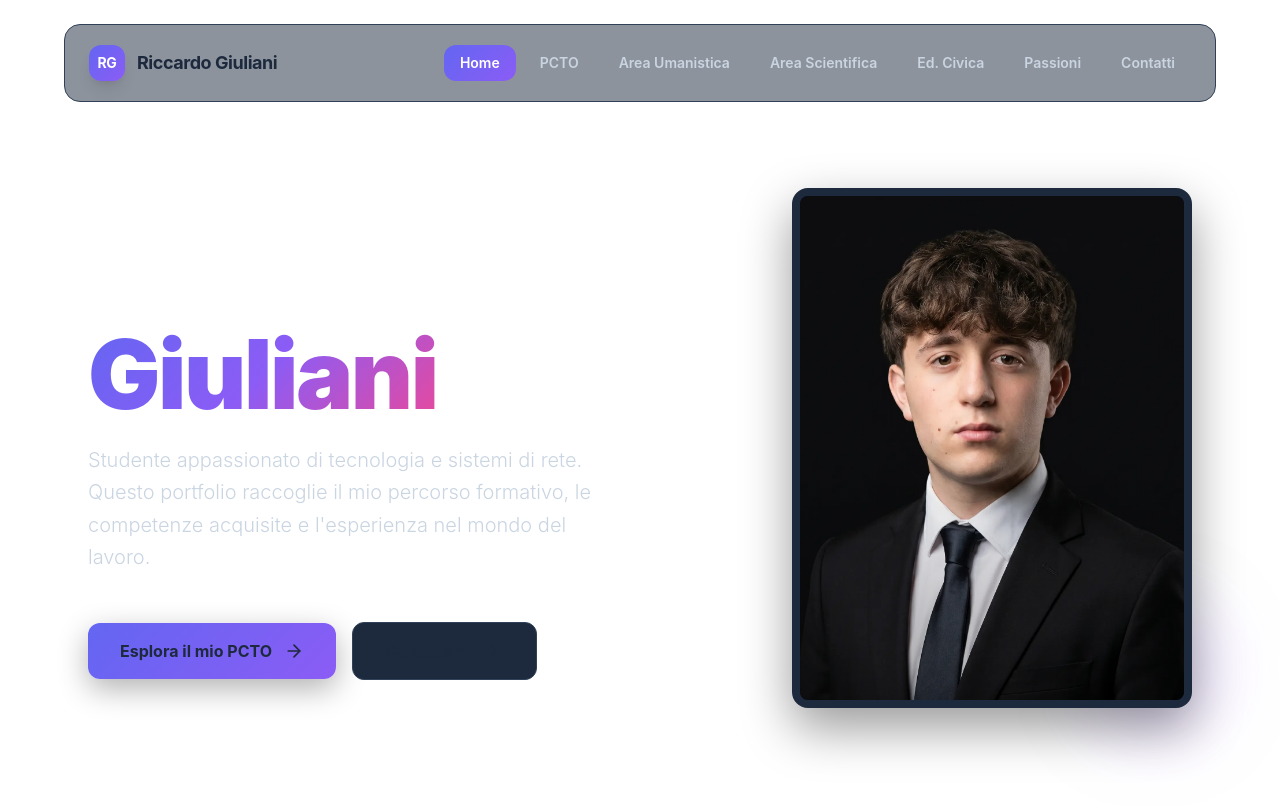
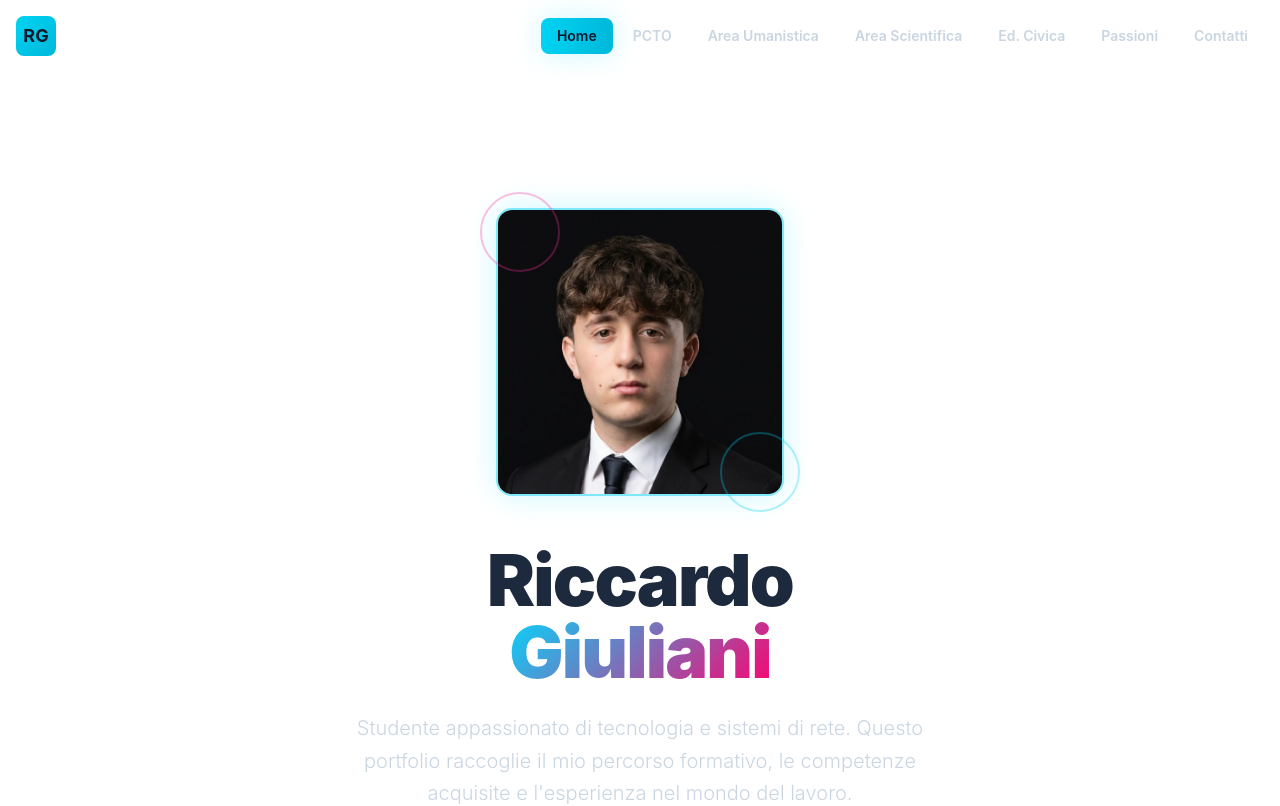
Before and after one commit to giuls-35456/portfolio-giuliani, a React (Vite) app: page /#/ in a window 1280 px wide. Shown: the top 806 px of the page. Built offline with nearby package versions, Linux system fonts and the light colour scheme.

Commit message:
Rivoluzione Grafica Totale: nuovo layout centrato, palette Cyan/Magenta, ritaglio foto aggressivo e performance ottimizzate

```diff
--- a/components/Navbar.tsx
+++ b/components/Navbar.tsx
@@ -1,26 +1,24 @@
 import React, { useState, useEffect } from 'react';
 import { Link, useLocation } from 'react-router-dom';
 import { motion, AnimatePresence } from 'framer-motion';
-import { Menu, X, Calendar, School } from 'lucide-react';
+import { Menu, X } from 'lucide-react';
 import { ROUTES } from '../constants';
 
 /**
- * Navbar Component.
- * Design moderno con effetto glassmorphism e menu mobile ottimizzato.
+ * Navbar - Design Minimalista Ultra-Moderno
+ * Palette Cyan/Magenta, layout pulito e veloce.
  */
 const Navbar: React.FC = () => {
   const location = useLocation();
   const [isOpen, setIsOpen] = useState(false);
   const [scrolled, setScrolled] = useState(false);
 
-  // Gestione dello scroll per cambiare l'aspetto della navbar
   useEffect(() => {
     const handleScroll = () => setScrolled(window.scrollY > 20);
     window.addEventListener('scroll', handleScroll);
     return () => window.removeEventListener('scroll', handleScroll);
   }, []);
 
-  // Chiudi il menu mobile al cambio di rotta
   useEffect(() => {
     setIsOpen(false);
   }, [location]);
@@ -28,87 +26,34 @@ const Navbar: React.FC = () => {
   return (
     <>
       <nav
-        className={`fixed top-0 left-0 right-0 z-50 transition-all duration-300 px-4 py-4 md:py-6 ${
-          scrolled ? 'bg-slate-900/90 shadow-md' : 'bg-transparent'
+        className={`fixed top-0 left-0 right-0 z-50 transition-all duration-300 px-4 py-4 ${
+          scrolled ? 'bg-slate-900/80 backdrop-blur-sm shadow-lg' : 'bg-transparent'
         }`}
       >
-        <div className="max-w-6xl mx-auto">
-          <div className={`rounded-2xl px-6 py-3 flex justify-between items-center relative transition-all duration-300 ${
-            scrolled
-              ? 'bg-slate-800/80 border border-slate-700 shadow-lg'
-              : 'bg-slate-800/50 border border-slate-700'
-          }`}>
-
-            {/* Logo Section con Hover Card Informativa */}
-            <div className="relative group">
-              <Link to="/" className="text-lg font-bold text-white tracking-tight flex items-center gap-3 py-2">
-                <motion.span
-                  className="w-9 h-9 gradient-primary rounded-xl flex items-center justify-center text-white font-bold text-sm shadow-lg"
-                  whileHover={{ scale: 1.1 }}
-                  whileTap={{ scale: 0.95 }}
-                >
+        <div className="max-w-7xl mx-auto flex justify-between items-center">
+          {/* Logo */}
+          <Link to="/" className="flex items-center gap-2 group">
+            <div className="w-10 h-10 bg-gradient-to-br from-cyan-400 to-cyan-500 rounded-lg flex items-center justify-center text-slate-900 font-bold text-lg group-hover:shadow-glow transition-all">
               RG
-                </motion.span>
-                <span className="hidden sm:inline font-bold">Riccardo Giuliani</span>
+            </div>
+            <span className="hidden sm:inline text-white font-bold text-lg">Riccardo</span>
           </Link>
 
-              {/* Hover Card (Desktop Only) */}
-              <div className="absolute top-full left-0 mt-3 w-72 bg-slate-800/95 backdrop-blur-xl rounded-2xl shadow-2xl border border-slate-700 p-6 opacity-0 invisible group-hover:opacity-100 group-hover:visible transition-all duration-300 transform translate-y-2 group-hover:translate-y-0 z-50 pointer-events-none group-hover:pointer-events-auto">
-                <div className="absolute -top-2 left-6 w-4 h-4 bg-slate-800 border-t border-l border-slate-700 transform rotate-45"></div>
-
-                <div className="space-y-5 relative z-10">
-                  <div className="flex items-center gap-4">
-                    <div className="w-12 h-12 rounded-2xl gradient-primary flex items-center justify-center text-white font-bold text-lg shadow-inner">
-                      RG
-                    </div>
-                    <div>
-                      <p className="font-bold text-white leading-tight">Riccardo Giuliani</p>
-                      <p className="text-xs text-indigo-400 font-semibold uppercase tracking-wider">Informatica & TLC</p>
-                    </div>
-                  </div>
-
-                  <div className="space-y-4 pt-2 border-t border-slate-50">
-                    <div className="flex items-center gap-3 text-sm text-slate-300">
-                      <Calendar size={18} className="text-indigo-400" />
-                      <div>
-                        <p className="text-[10px] text-slate-500 uppercase font-bold">Nascita</p>
-                        <p className="font-medium">9 Maggio 2007</p>
-                      </div>
-                    </div>
-
-                    <div className="flex items-center gap-3 text-sm text-slate-300">
-                      <School size={18} className="text-indigo-400" />
-                      <div>
-                        <p className="text-[10px] text-slate-500 uppercase font-bold">Istituto</p>
-                        <p className="font-medium">IIS Marconi Pieralski</p>
-                      </div>
-                    </div>
-                  </div>
-                </div>
-              </div>
-            </div>
-
           {/* Desktop Menu */}
-            <div className="hidden md:flex gap-2">
+          <div className="hidden md:flex gap-1">
             {ROUTES.map((route) => {
               const isActive = location.pathname === route.path;
-
               return (
                 <Link
                   key={route.path}
                   to={route.path}
-                    className="relative px-4 py-2 text-sm font-semibold transition-colors"
+                  className={`px-4 py-2 rounded-lg font-semibold text-sm transition-all ${
+                    isActive
+                      ? 'bg-gradient-to-r from-cyan-400 to-cyan-500 text-slate-900 shadow-glow'
+                      : 'text-slate-300 hover:text-cyan-400'
+                  }`}
                 >
-                    {isActive && (
-                      <motion.div
-                        layoutId="nav-pill"
-                        className="absolute inset-0 gradient-primary rounded-xl"
-                        transition={{ type: "spring", bounce: 0.2, duration: 0.6 }}
-                      />
-                    )}
-                    <span className={`relative z-10 transition-colors duration-300 ${isActive ? 'text-white' : 'text-slate-300 hover:text-white'}`}>
                   {route.label}
-                    </span>
                 </Link>
               );
             })}
@@ -117,47 +62,37 @@ const Navbar: React.FC = () => {
           {/* Mobile Toggle */}
           <button
             onClick={() => setIsOpen(!isOpen)}
-              aria-label={isOpen ? "Chiudi menu" : "Apri menu"}
-              className="md:hidden p-2 text-slate-300 hover:bg-slate-800 rounded-xl transition-colors"
+            className="md:hidden p-2 text-cyan-400 hover:bg-slate-800 rounded-lg transition-colors"
           >
-              {isOpen ? <X size={26} /> : <Menu size={26} />}
+            {isOpen ? <X size={24} /> : <Menu size={24} />}
           </button>
-          </div>
         </div>
       </nav>
 
-      {/* Mobile Menu Overlay */}
+      {/* Mobile Menu */}
       <AnimatePresence>
         {isOpen && (
           <motion.div
             initial={{ opacity: 0, y: -20 }}
             animate={{ opacity: 1, y: 0 }}
             exit={{ opacity: 0, y: -20 }}
-            className="fixed inset-0 z-40 bg-slate-900 pt-32 px-6 md:hidden"
+            className="fixed inset-0 z-40 bg-slate-900/95 pt-24 px-4 md:hidden"
           >
-            <div className="flex flex-col gap-3">
-              {ROUTES.map((route, i) => {
-                const Icon = route.icon;
+            <div className="flex flex-col gap-2 max-w-md mx-auto">
+              {ROUTES.map((route) => {
                 const isActive = location.pathname === route.path;
                 return (
-                  <motion.div
+                  <Link
                     key={route.path}
-                    initial={{ opacity: 0, x: -20 }}
-                    animate={{ opacity: 1, x: 0 }}
-                    transition={{ delay: i * 0.05 }}
-                  >
-                    <Link
                     to={route.path}
-                      className={`flex items-center gap-5 p-5 rounded-2xl text-xl font-bold transition-all ${
+                    className={`px-4 py-3 rounded-lg font-bold text-lg transition-all ${
                       isActive
-                          ? 'gradient-primary text-white shadow-lg'
+                        ? 'bg-gradient-to-r from-cyan-400 to-cyan-500 text-slate-900'
                         : 'text-slate-300 hover:bg-slate-800'
                     }`}
                   >
-                      <Icon size={24} className={isActive ? 'text-white' : route.color} />
                     {route.label}
                   </Link>
-                  </motion.div>
                 );
               })}
             </div>
--- a/components/Sfondo.tsx
+++ b/components/Sfondo.tsx
@@ -1,15 +1,14 @@
 import React from 'react';
 
 /**
- * Sfondo minimalista ottimizzato per performance.
- * Sfondo scuro con gradienti statici per massima velocità.
+ * Sfondo minimalista - Nessuna animazione per massima performance.
  */
 const Sfondo: React.FC = () => {
   return (
     <div className="fixed inset-0 -z-10 overflow-hidden pointer-events-none bg-gradient-to-br from-slate-900 via-slate-800 to-slate-900">
-      {/* Accenti di colore sottili - statici per performance */}
-      <div className="absolute top-0 left-1/4 w-96 h-96 bg-indigo-500/5 rounded-full blur-3xl"></div>
-      <div className="absolute bottom-0 right-1/4 w-96 h-96 bg-purple-500/5 rounded-full blur-3xl"></div>
+      {/* Accenti sottili */}
+      <div className="absolute top-1/4 left-1/4 w-96 h-96 bg-cyan-500/5 rounded-full blur-3xl"></div>
+      <div className="absolute bottom-1/4 right-1/4 w-96 h-96 bg-pink-500/5 rounded-full blur-3xl"></div>
     </div>
   );
 };
--- a/index.css
+++ b/index.css
@@ -1,136 +1,94 @@
 @import "tailwindcss";
 
-/* Palette Colori Moderna - Sfondo Scuro */
+/* Palette Ultra-Moderna */
 :root {
-  --color-primary: #6366f1;
-  --color-primary-dark: #4f46e5;
-  --color-accent: #ec4899;
-  --color-bg-dark: #0f172a;
-  --color-bg-secondary: #1e293b;
+  --primary: #00d9ff;
+  --primary-dark: #0099cc;
+  --accent: #ff006e;
+  --accent-light: #ff4d8f;
+  --bg-dark: #0a0e27;
+  --bg-secondary: #1a1f3a;
+  --text-light: #f0f4f8;
 }
 
 body {
   margin: 0;
   overflow-x: hidden;
-  background: linear-gradient(135deg, #0f172a 0%, #1a1f3a 100%);
+  background: linear-gradient(135deg, #0a0e27 0%, #16213e 50%, #0f3460 100%);
   font-family: 'Inter', -apple-system, BlinkMacSystemFont, 'Segoe UI', sans-serif;
-  color: #f1f5f9;
+  color: #f0f4f8;
 }
 
-/* Custom scrollbar semplificato */
+/* Scrollbar */
 ::-webkit-scrollbar {
   width: 10px;
 }
 
 ::-webkit-scrollbar-track {
-  background: #1e293b;
+  background: #1a1f3a;
 }
 
 ::-webkit-scrollbar-thumb {
-  background: linear-gradient(180deg, #6366f1 0%, #8b5cf6 100%);
+  background: linear-gradient(180deg, #00d9ff 0%, #ff006e 100%);
   border-radius: 6px;
 }
 
 ::-webkit-scrollbar-thumb:hover {
-  background: linear-gradient(180deg, #4f46e5 0%, #7c3aed 100%);
+  background: linear-gradient(180deg, #00b8d4 0%, #e60052 100%);
 }
 
-/* Transizioni leggere per performance */
+/* Transizioni leggere */
 * {
   transition-property: background-color, border-color, color, fill, stroke;
   transition-timing-function: cubic-bezier(0.4, 0, 0.2, 1);
   transition-duration: 150ms;
 }
 
-/* Animazioni minimaliste */
-@keyframes fadeInUp {
-  from {
-    opacity: 0;
-    transform: translateY(20px);
-  }
-  to {
-    opacity: 1;
-    transform: translateY(0);
-  }
+/* Gradienti Moderni */
+.gradient-primary {
+  background: linear-gradient(135deg, #00d9ff 0%, #00b8d4 100%);
 }
 
-@keyframes slideInLeft {
-  from {
-    opacity: 0;
-    transform: translateX(-20px);
-  }
-  to {
-    opacity: 1;
-    transform: translateX(0);
-  }
-}
-
-@keyframes slideInRight {
-  from {
-    opacity: 0;
-    transform: translateX(20px);
-  }
-  to {
-    opacity: 1;
-    transform: translateX(0);
-  }
-}
-
-/* Gradienti moderni */
-.gradient-primary {
-  background: linear-gradient(135deg, #6366f1 0%, #8b5cf6 100%);
-}
-
-.gradient-secondary {
-  background: linear-gradient(135deg, #06b6d4 0%, #6366f1 100%);
+.gradient-accent {
+  background: linear-gradient(135deg, #ff006e 0%, #ff4d8f 100%);
 }
 
 .gradient-text {
-  background: linear-gradient(135deg, #6366f1 0%, #8b5cf6 50%, #ec4899 100%);
+  background: linear-gradient(135deg, #00d9ff 0%, #ff006e 100%);
   -webkit-background-clip: text;
   -webkit-text-fill-color: transparent;
   background-clip: text;
 }
 
-/* Ombre sofisticate ma leggere */
-.shadow-soft {
-  box-shadow: 0 10px 30px rgba(0, 0, 0, 0.3);
+/* Ombre */
+.shadow-glow {
+  box-shadow: 0 0 30px rgba(0, 217, 255, 0.2);
 }
 
-.shadow-medium {
-  box-shadow: 0 20px 50px rgba(0, 0, 0, 0.4);
+.shadow-accent {
+  box-shadow: 0 0 30px rgba(255, 0, 110, 0.2);
 }
 
-.shadow-glow {
-  box-shadow: 0 0 20px rgba(99, 102, 241, 0.3);
-}
-
-/* Hover effects ottimizzati */
-button {
-  position: relative;
-  overflow: hidden;
-}
-
+/* Hover */
 button:hover {
   transform: translateY(-2px);
 }
 
 a {
   text-decoration: none;
-  color: inherit;
 }
 
-/* Focus states */
+/* Focus */
 button:focus,
 a:focus {
-  outline: 2px solid #6366f1;
+  outline: 2px solid #00d9ff;
   outline-offset: 2px;
 }
 
-/* Selezione testo */
+/* Selezione */
 ::selection {
-  background-color: #6366f1;
-  color: #f1f5f9;
+  background-color: #00d9ff;
+  color: #0a0e27;
 }
 
 /* Smooth scroll */
@@ -139,13 +97,6 @@ html {
 }
 
 /* Responsive */
-@media (max-width: 768px) {
-  button:hover {
-    transform: translateY(-1px);
-  }
-}
-
-/* Prefers reduced motion */
 @media (prefers-reduced-motion: reduce) {
   * {
     animation-duration: 0.01ms !important;
--- a/pages/Home.tsx
+++ b/pages/Home.tsx
@@ -1,89 +1,93 @@
 import React from 'react';
 import { motion } from 'framer-motion';
 import { INFO } from '../constants';
-import { ArrowRight, ChevronRight } from 'lucide-react';
+import { ArrowRight } from 'lucide-react';
 import { Link } from 'react-router-dom';
 
 /**
- * Home Page - Portfolio Professionale
- * Design minimalista, veloce e moderno con sfondo scuro.
+ * Home Page - Nuovo Design Ultra-Moderno
+ * Hero centrato, palette Cyan/Magenta, design minimalista e veloce.
  */
 const Home: React.FC = () => {
   return (
     <motion.div
       initial={{ opacity: 0 }}
       animate={{ opacity: 1 }}
-      transition={{ duration: 0.5 }}
-      className="flex flex-col lg:flex-row items-center justify-between gap-16 lg:gap-24 min-h-[80vh] py-10"
+      transition={{ duration: 0.4 }}
+      className="flex flex-col items-center justify-center min-h-screen text-center space-y-12 py-20"
     >
-      {/* Sezione Testo - Sinistra */}
+      {/* Foto Profilo - Centrata in Alto */}
       <motion.div
-        className="flex-1 space-y-8 order-2 lg:order-1 text-center lg:text-left"
+        initial={{ opacity: 0, scale: 0.8 }}
+        animate={{ opacity: 1, scale: 1 }}
+        transition={{ delay: 0.1, duration: 0.6 }}
+        className="relative"
+      >
+        <div className="w-56 h-56 sm:w-64 sm:h-64 md:w-72 md:h-72 rounded-2xl overflow-hidden border-2 border-cyan-400/50 shadow-glow">
+          <img
+            src="/foto-progetti/home/profilo-home.webp"
+            alt={`${INFO.nome} ${INFO.cognome}`}
+            loading="eager"
+            fetchPriority="high"
+            className="w-full h-full object-cover"
+          />
+        </div>
+        {/* Accento decorativo */}
+        <div className="absolute -bottom-4 -right-4 w-20 h-20 border-2 border-cyan-400/30 rounded-full"></div>
+        <div className="absolute -top-4 -left-4 w-20 h-20 border-2 border-pink-500/30 rounded-full"></div>
+      </motion.div>
+
+      {/* Titolo e Sottotitolo */}
+      <motion.div
         initial={{ opacity: 0, y: 20 }}
         animate={{ opacity: 1, y: 0 }}
-        transition={{ delay: 0.1, duration: 0.6 }}
+        transition={{ delay: 0.2, duration: 0.6 }}
+        className="space-y-6 max-w-2xl px-4"
       >
-        {/* Titolo Principale */}
-        <div className="space-y-4">
-          <h1 className="text-6xl md:text-7xl lg:text-8xl font-black text-white leading-[1.1] tracking-tight">
+        <h1 className="text-5xl sm:text-6xl md:text-7xl font-black tracking-tight">
           {INFO.nome} <br />
-            <span className="gradient-text">
-              {INFO.cognome}
-            </span>
+          <span className="gradient-text">{INFO.cognome}</span>
         </h1>
 
-          <p className="text-lg md:text-xl text-slate-300 max-w-lg leading-relaxed mx-auto lg:mx-0 font-light">
+        <p className="text-lg sm:text-xl text-slate-300 leading-relaxed font-light">
           {INFO.descrizione}
         </p>
-        </div>
+      </motion.div>
 
-        {/* Pulsanti di Azione */}
+      {/* CTA Buttons */}
       <motion.div
-          className="flex flex-col sm:flex-row items-center gap-4 justify-center lg:justify-start pt-4"
-          initial={{ opacity: 0, y: 10 }}
+        initial={{ opacity: 0, y: 20 }}
         animate={{ opacity: 1, y: 0 }}
-          transition={{ delay: 0.2, duration: 0.6 }}
+        transition={{ delay: 0.3, duration: 0.6 }}
+        className="flex flex-col sm:flex-row gap-4 justify-center px-4"
       >
         <Link
           to="/pcto"
-            className="w-full sm:w-auto inline-flex items-center justify-center gap-3 gradient-primary text-white px-8 py-4 rounded-xl hover:shadow-glow transition-all duration-300 active:scale-95 font-bold text-base shadow-soft"
+          className="group relative px-8 py-4 bg-gradient-to-r from-cyan-400 to-cyan-500 text-slate-900 rounded-lg font-bold text-lg hover:shadow-glow transition-all duration-300 active:scale-95 overflow-hidden"
         >
-            Esplora il mio PCTO
-            <ArrowRight size={20} />
+          <span className="relative z-10 flex items-center justify-center gap-2">
+            Scopri i Miei Progetti
+            <ArrowRight size={20} className="group-hover:translate-x-1 transition-transform" />
+          </span>
         </Link>
+
         <Link
           to="/contatti"
-            className="w-full sm:w-auto inline-flex items-center justify-center gap-3 bg-slate-800 border border-slate-700 text-white px-8 py-4 rounded-xl hover:bg-slate-700 transition-all duration-300 active:scale-95 font-bold text-base"
+          className="px-8 py-4 border-2 border-cyan-400/50 text-cyan-400 rounded-lg font-bold text-lg hover:bg-cyan-400/10 transition-all duration-300 active:scale-95"
         >
           Contattami
-            <ChevronRight size={20} />
         </Link>
       </motion.div>
-      </motion.div>
 
-      {/* Sezione Foto Profilo - Destra */}
+      {/* Scroll Indicator */}
       <motion.div
-        initial={{ opacity: 0, scale: 0.9 }}
-        animate={{ opacity: 1, scale: 1 }}
-        transition={{ delay: 0.2, duration: 0.6 }}
-        className="relative group order-1 lg:order-2 w-full lg:w-auto flex justify-center"
+        animate={{ y: [0, 10, 0] }}
+        transition={{ duration: 2, repeat: Infinity }}
+        className="mt-16 text-cyan-400/50"
       >
-        {/* Contenitore Foto - Minimalista */}
-        <div className="relative w-72 h-96 sm:w-96 sm:h-[480px] lg:w-[400px] lg:h-[520px] rounded-2xl overflow-hidden shadow-medium border-[8px] border-slate-800 bg-slate-900">
-          <img
-            src="/foto-progetti/home/profilo-home.webp"
-            alt={`Ritratto professionale di ${INFO.nome} ${INFO.cognome}`}
-            loading="eager"
-            fetchPriority="high"
-            className="w-full h-full object-cover object-center transition-transform duration-500 group-hover:scale-105"
-          />
-
-          {/* Overlay Sottile */}
-          <div className="absolute inset-0 bg-gradient-to-t from-black/30 via-transparent to-transparent pointer-events-none"></div>
-        </div>
-
-        {/* Accento Decorativo Semplice */}
-        <div className="absolute -bottom-6 -right-6 w-32 h-32 bg-gradient-to-br from-indigo-500/20 to-purple-500/20 rounded-full blur-2xl -z-10"></div>
+        <svg className="w-6 h-6 mx-auto" fill="none" stroke="currentColor" viewBox="0 0 24 24">
+          <path strokeLinecap="round" strokeLinejoin="round" strokeWidth={2} d="M19 14l-7 7m0 0l-7-7m7 7V3" />
+        </svg>
       </motion.div>
     </motion.div>
   );
```
Also changed, not shown: public/foto-progetti/home/profilo-home.webp. Lines whose indentation alone changed are shown as unchanged.
